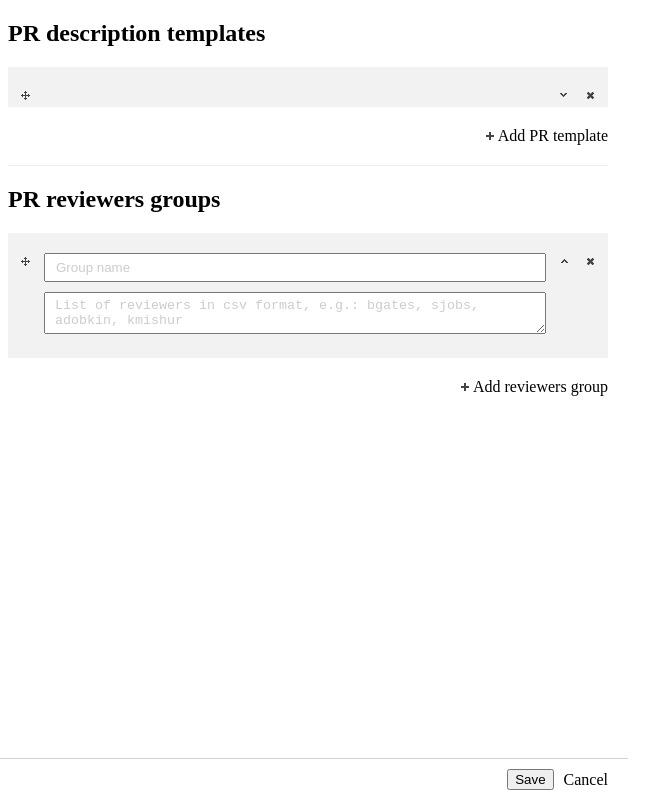
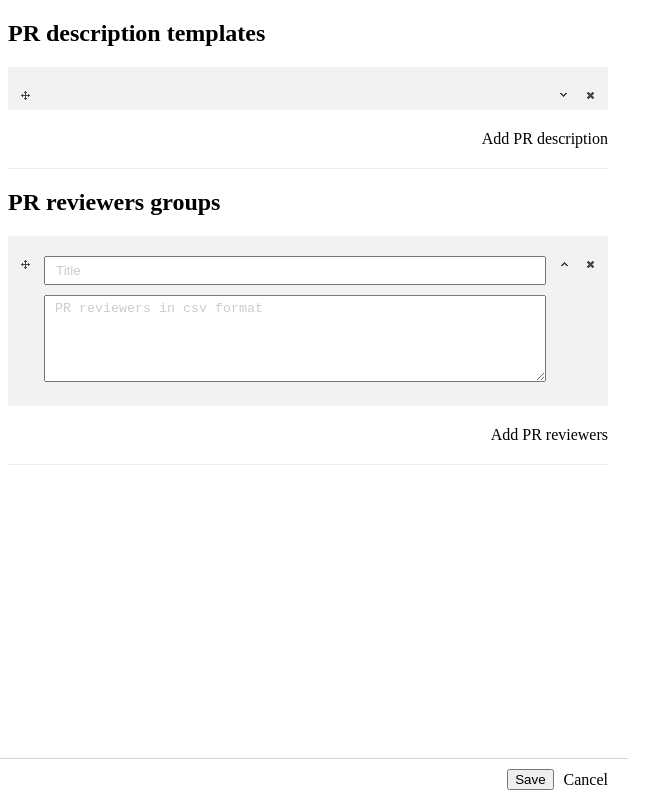
Before and after one commit to konst8/stash_pr_helper, a browser extension: page options/options.html in a window 1280 px wide. Both pictures are taken after a click on the element 564 px from the left and 94 px from the top of the page. Shown: the whole page, without its empty margins (0-663 px from the left). Drawn offline with Linux system fonts and the light colour scheme.

Commit message:
Rewrite options.js on ES6

```diff
--- a/addReviewersScript.js
+++ b/addReviewersScript.js
@@ -18,7 +18,7 @@ function addTemplatesSuggestions(chromeStorage) {
       'class': 'suggested-templates',
       'html': $_templateSelectOptions(chromeStorage.templates)
     })
-      .attr({'size': chromeStorage.templates.length})
+      .attr({'size': chromeStorage.templates.length < 2 ? 2 : chromeStorage.templates.length})
       .on('blur', function(){
         $('.suggested-templates').hide();
       })
@@ -103,7 +103,7 @@ function addGroupsSuggestions(chromeStorage) {
       'class': 'suggested-revievers-groups',
       'html': createSelectOptions(chromeStorage.groups)
     })
-      .attr({'size': chromeStorage.groups.length})
+      .attr({'size': chromeStorage.groups.length < 2 ? 2 : chromeStorage.groups.length})
       .on('blur', function(){
         $('.suggested-revievers-groups').hide();
       })
--- a/options/options.css
+++ b/options/options.css
@@ -29,8 +29,7 @@ input[type="text"] {
   padding: 5px 10px;
 }
 
-.template,
-.group {
+.entity {
   background-color: rgba(0, 0, 0, .05);
   padding: 20px 10px;
   margin: 20px 0;
@@ -38,20 +37,20 @@ input[type="text"] {
   cursor: -webkit-grab;
 }
 
-.ui-icon-close {
+.close-trigger {
   float: right;
   margin-left: 10px;
   cursor: pointer;
 }
 
-.ui-icon-caret-1-s {
+.expand-trigger {
   float: right;
   margin-left: 10px;
   cursor: pointer;
   transform: rotate(180deg);
 }
 
-.collapsed .ui-icon-caret-1-s {
+.collapsed .expand-trigger {
   transform: rotate(0);
 }
 
@@ -77,24 +76,26 @@ input[type="text"] {
 
 .collapsed .content {
   white-space: nowrap;
-  display: flex;
-  align-items: baseline;
 }
 
 .collapsed .content:before {
-  content: attr(data-name) " ";
+  content: attr(data-title) " ";
   font-weight: bold;
   margin-right: 10px;
   overflow: hidden;
   text-overflow: ellipsis;
+  float: left;
+  max-width: 50%;
 }
 
 .collapsed .content:after {
-  content: attr(data-body);
+  content: attr(data-content);
   color: gray;
   font-size: 10px;
   text-overflow: ellipsis;
+  display: block;
   overflow: hidden;
+  margin-top: 3px;
 }
 
 .content:focus {
@@ -106,14 +107,14 @@ input[type="text"] {
   display: none;
 }
 
-.add-template-wrapper {
+.entity-actions {
   border-bottom: 1px solid #eee;
   margin-bottom: 20px;
   text-align: right;
   padding-bottom: 20px;
 }
 
-.add-group-wrapper {
+.description-actions {
   text-align: right;
   padding-bottom: 20px;
 }
@@ -124,7 +125,7 @@ input[type="text"] {
   vertical-align: top;
 }
 
-.actions-wrapper {
+.settings-actions {
   position: fixed;
   bottom: 0;
   width: 640px;
@@ -137,7 +138,7 @@ input[type="text"] {
   justify-content: flex-end;
 }
 
-.actions-wrapper a,
-.actions-wrapper button {
+.settings-actions a,
+.settings-actions button {
   margin-left: 10px;
 }
--- a/options/options.html
+++ b/options/options.html
@@ -9,22 +9,22 @@
 
 <body>
   <h2>PR description templates</h2>
-  <div class="templates">
+  <div class="descriptions">
   </div>
 
-  <div class="add-template-wrapper">
-    <a id="add-template"><span class="ui-icon ui-icon-plus"></span>Add PR template</a>
+  <div class="entity-actions description-actions">
+    <a id="add-description"><span class="ui-icon ui-icon-plus"></span>Add PR description</a>
   </div>
 
   <h2>PR reviewers groups</h2>
-  <div class="groups">
+  <div class="reviewers">
   </div>
 
-  <div class="add-group-wrapper">
-    <a id="add-group"><span class="ui-icon ui-icon-plus"></span>Add reviewers group</a>
+  <div class="entity-actions reviewers-actions">
+    <a id="add-reviewers"><span class="ui-icon ui-icon-plus"></span>Add PR reviewers</a>
   </div>
 
-  <div class="actions-wrapper">
+  <div class="settings-actions">
     <button id="save">Save</button>
     <a id="cancel">Cancel</a>
   </div>
--- a/options/options.js
+++ b/options/options.js
@@ -1,203 +1,153 @@
-(function($){
+'use strict';
 
-  // PR templates
+(function ($){
 
-  var template = {
+  // PR entity ("abstract")
 
-    $wrapper: $('.templates'),
-    $addButton: $('a#add-template'),
+  class Entity {
 
-    compose: function (templateName, templateBody){
-      if (typeof templateName === 'undefined') {
-        var templateName = '';
+    constructor() {
+      if (new.target === Entity) {
+        throw new Error("Can't instantiate abstract class!")
       }
-      if (typeof templateBody === 'undefined') {
-        var templateBody = '';
-      }
-      var collapsed = arguments.length < 1 ? 0 : ' collapsed';
-      var $_template = $('<div/>', {
-        'class': 'template ui-state-default' + collapsed,
+    }
+
+    init() {
+      this.options()
+      chrome.storage.sync.get([this.constructor.name], this.load.bind(this))
+      this.$add.on('click', this.add.bind(this))
+      this.$container.sortable()
+      $('button#save').on('click', this.save.bind(this))
+    }
+
+    options() {
+      throw new Error("Abstract method! All the options must be overriden in an instantiable class")
+      this.$container
+      this.$add
+      this.titleHelpText
+      this.contentHelpText
+      this.cssClass
+    }
+
+    _compose(title = '', content = '') {
+      var collapsed = content !== '' ? ' collapsed' : ''
+      var $_entity = $('<div/>', {
+        'class': 'entity ui-state-default ' + this.cssClass + collapsed,
         'html': [
           $('<span/>', {
-            'class': 'ui-icon ui-icon-close'
-          }),
-          $('<span/>', {
-            'class': 'ui-icon ui-icon-caret-1-s'
+            'class': 'close-trigger ui-icon ui-icon-close'
           })
             .on('click', function(){
-              $(this).parent().toggleClass('collapsed');
+              $(this).closest('.entity').remove()
+            }),
+          $('<span/>', {
+            'class': 'expand-trigger ui-icon ui-icon-caret-1-s'
+          })
+            .on('click', function(){
+              $(this).closest('.entity').toggleClass('collapsed')
+                .find('.content')
+                  .attr('data-title', $(this).siblings('.content').find('input').val())
+                  .attr('data-content', $(this).siblings('.content').find('textarea').val())
             }),
           $('<span/>', {
             'class': 'ui-icon ui-icon-arrow-4'
           }),
           $('<div/>', {
             'class': 'content',
-            'data-name': templateName,
-            'data-body': templateBody,
+            'data-title': title,
+            'data-content': content,
             'html': [
               $('<input/>', {
                 'type': 'text',
-                'placeholder': 'Template name'
+                'placeholder': this.titleHelpText
               })
-                .val(templateName),
+                .val(title),
               $('<textarea/>', {
                 'rows': 5,
-                'placeholder': 'Add example PR text here'
+                'placeholder': this.contentHelpText
               })
-                .val(templateBody)
+                .val(content)
             ]
           })
         ]
-      });
-      return $_template;
-    },
+      })
+      return $_entity
+    }
 
-    load: function (chromeStorage) {
-      if (typeof chromeStorage.templates !== 'undefined' && chromeStorage.templates.length) {
-        var templatesData = chromeStorage.templates;
-        var $_templatesContainer = $();
-        templatesData.map(function(templateData){
-          $_templatesContainer = $_templatesContainer.add(template.compose(templateData.templateName, templateData.templateBody));
-        });
-        template.$wrapper.html($_templatesContainer);
+    add() {
+      this.$container.append(this._compose())
+    }
+
+    remove() {
+      this.closest('.entity').remove()
+    }
+
+    load(chromeStorage) {
+      var storedEntitiesNames = Object.getOwnPropertyNames(chromeStorage)
+      if (storedEntitiesNames.length) {
+        var storedEntities = chromeStorage[storedEntitiesNames[0]]
+        var $_container = $()
+        storedEntities.map(entity => {
+          $_container = $_container.add(this._compose(entity.title, entity.content))
+        })
+        this.$container.html($_container)
       } else {
-        template.$wrapper.html(template.compose());
+        this.$container.html(this._compose())
       }
-    },
+    }
 
-    add: function() {
-      template.$wrapper.append(template.compose());
-    },
-
-    save: function() {
-      var templates = [];
-      $('.template').each(function(){
-        var templateName = $('input', this).val();
-        var templateBody = $('textarea', this).val();
-        if (templateBody === '') {
-          return true;
+    save() {
+      var entities = []
+      var $entity = $('.entity', this.$container)
+      $entity.each(function(){
+        var title = $('input', this).val()
+        var content = $('textarea', this).val()
+        if (content === '') {
+          return true
         }
         var data = {
-          'templateName': $('input', this).val(),
-          'templateBody': $('textarea', this).val()
+          'title': $('input', this).val(),
+          'content': $('textarea', this).val()
         }
-        templates.push(data);
-      });
+        entities.push(data)
+      })
       chrome.storage.sync.set({
-        templates: templates }, function(){
-          window.close();
-      });
-    }
-  };
-
-  chrome.storage.sync.get('templates', template.load);
-  template.$addButton.on('click', template.add);
-  template.$wrapper.sortable();
-
-  // PR reviewers groups
-
-  var $groupsWrapper = $('.groups');
-  var $group = $('.group');
-  var $saveButton = $('#save');
-  var $cancelButton = $('#cancel');
-  chrome.storage.sync.get('groups', loadGroups);
-  $('#add-group').on('click', addNewGroup);
-  $('body').on('click', '.ui-icon-close', removeCurrentGroup);
-  $saveButton
-    .on('click', template.save)
-    .on('click',  saveGroups);
-  $cancelButton.on('click', function(){window.close()});
-  $groupsWrapper.sortable();
-
-  function createGroup(groupName, reviewers){
-    if (typeof groupName === 'undefined') {
-      var groupName = '';
-    }
-    if (typeof reviewers === 'undefined') {
-      var reviewers = '';
-    }
-    var collapsed = arguments.length < 1 ? 0 : ' collapsed';
-    var $_group = $('<div/>', {
-      'class': 'group ui-state-default' + collapsed,
-      'html': [
-        $('<span/>', {
-          'class': 'ui-icon ui-icon-close'
-        }),
-        $('<span/>', {
-          'class': 'ui-icon ui-icon-caret-1-s'
-        })
-          .on('click', function(){
-            $(this)
-              .parent()
-                .toggleClass('collapsed')
-                .find('.content')
-                  .attr('data-name', $(this).siblings('.content').find('input').val())
-                  .attr('data-body', $(this).siblings('.content').find('textarea').val());
-          }),
-        $('<span/>', {
-          'class': 'ui-icon ui-icon-arrow-4'
-        }),
-        $('<div/>', {
-          'class': 'content',
-          'data-name': groupName,
-          'data-body': reviewers,
-          'html': [
-            $('<input/>', {
-              'type': 'text',
-              'placeholder': 'Group name'
-            })
-              .val(groupName),
-            $('<textarea/>', {
-              'rows': 2,
-              'placeholder': 'List of reviewers in csv format, e.g.: bgates, sjobs, adobkin, kmishur'
-            })
-              .val(reviewers)
-          ]
-        })
-      ]
-    });
-    return $_group;
-  }
-
-  function loadGroups(chromeStorage) {
-    if (typeof chromeStorage.groups !== 'undefined' && chromeStorage.groups.length) {
-      var groupsData = chromeStorage.groups;
-      var $_groupsContainer = $();
-      groupsData.map(function(groupData){
-        $_groupsContainer = $_groupsContainer.add(createGroup(groupData.groupName, groupData.reviewers));
+        [this.constructor.name]: entities }, function(){
+          window.close()
       })
-      $groupsWrapper.html($_groupsContainer);
-    } else {
-      $groupsWrapper.html(createGroup());
     }
   }
 
-  function addNewGroup() {
-    $groupsWrapper.append(createGroup());
+  // PR description
+
+  class Description extends Entity {
+
+    options() {
+      this.$container = $('.descriptions')
+      this.$add = $('a#add-description')
+      this.titleHelpText = "Title"
+      this.contentHelpText = "PR's description"
+      this.cssClass = "description-entity"
+    }
   }
 
-  function removeCurrentGroup() {
-    $(this).parent($group).remove();
+  var description = new Description()
+  description.init()
+
+  // PR reviewers
+
+  class Reviewers extends Entity {
+
+    options() {
+      this.$container = $('.reviewers')
+      this.$add = $('a#add-reviewers')
+      this.titleHelpText = "Title"
+      this.contentHelpText = "PR reviewers in csv format"
+      this.cssClass = "reviewers-entity"
+    }
   }
 
-  function saveGroups() {
-    var groups = [];
-    $('.group').each(function(){
-      var groupName = $('input', this).val();
-      var reviewers = $('textarea', this).val();
-      if (reviewers === '') {
-        return true;
-      }
-      var data = {
-        'groupName': $('input', this).val(),
-        'reviewers': $('textarea', this).val()
-      }
-      groups.push(data);
-    });
-    chrome.storage.sync.set({
-      groups: groups }, function(){
-        window.close();
-    });
-  }
+  var reviewers = new Reviewers()
+  reviewers.init()
 
-})(jQuery);
+})(jQuery)
```
Also changed, not shown: manifest.json.
